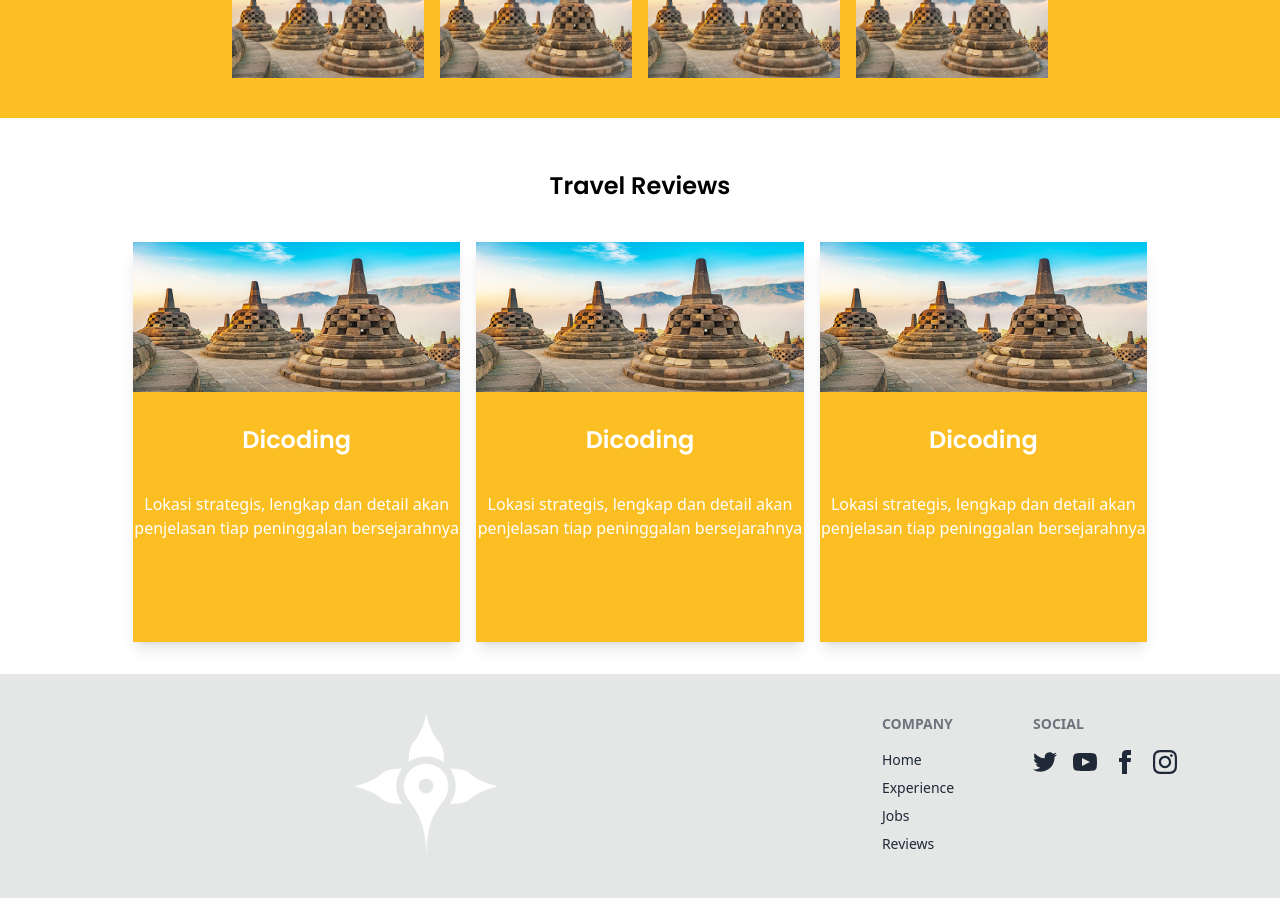
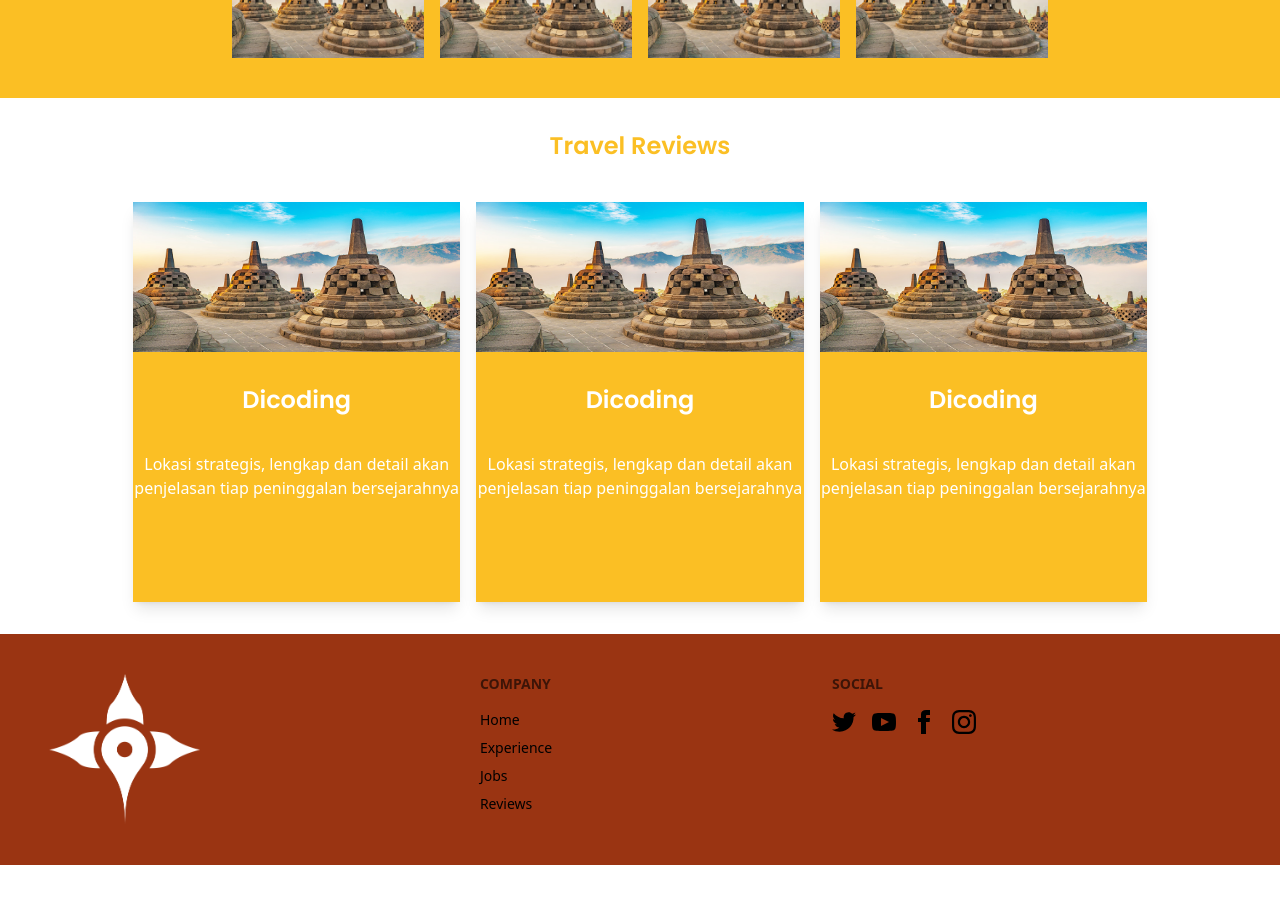
Before and after one commit to Zykiria01/sejaloka, a React (Vite) app: page / in a window 1280 px wide. Shown: the part 1840-2738 px from the top of the page. After the commit the page ends 2705 px from the top, so only its background shows below. Built offline with nearby package versions, Linux system fonts and the light colour scheme.

Commit message:
perbaikan layout

```diff
--- a/src/component/Footer.jsx
+++ b/src/component/Footer.jsx
@@ -2,9 +2,9 @@
 
 const Footer = () => {
   return (
-    <footer className='footer p-10 bg-base-300 text-base-content'>
+    <footer className='footer p-10 bg-orange-800 text-black'>
       <nav>
-        <img className='w-1/5 mx-auto' src={LogoWhite} />
+        <img className='w-40 mx-auto' src={LogoWhite} />
       </nav>
       <nav>
         <header className='footer-title'>Company</header>
--- a/src/component/Layouts/MainLayout.jsx
+++ b/src/component/Layouts/MainLayout.jsx
@@ -4,7 +4,7 @@
 export const MainLayout = ({ title, children }) => {
   return (
     <>
-      <div className='mx-auto max-w-7xl relative'>{children}</div>
+      <div className='mx-0 w-full relat'>{children}</div>
     </>
   );
 };
--- a/src/pages/landingPage/SectionDestinasi/Index.jsx
+++ b/src/pages/landingPage/SectionDestinasi/Index.jsx
@@ -3,7 +3,7 @@
 const SectionDestinasi = () => {
   return (
     <section id='Destinasi'>
-      <div className='flex flex-wrap  items-center justify-center bg-amber-400 my-5 py-10'>
+      <div className='flex flex-wrap  items-center justify-center bg-amber-400 py-10'>
         <div className='mx-auto flex w-full text-center flex-col gap-6 '>
           <h1 className='font-poppins text-2xl font-semibold sm-text-2xl text-white'>
             Destinasi Yang Luar Biasa
--- a/src/pages/landingPage/TravelerReviews/index.jsx
+++ b/src/pages/landingPage/TravelerReviews/index.jsx
@@ -4,7 +4,7 @@
     <section id='Traveler-Reviews' className='bg-white'>
       <div className='flex flex-wrap min-h-full items-center justify-center bg-white py-8 '>
         <div className='mx-auto flex w-full text-center flex-col gap-6 '>
-          <h1 className='font-poppins text-2xl font-semibold sm-text-2xl text-black mb-10'>
+          <h1 className='font-poppins text-2xl font-semibold sm-text-2xl text-amber-400 mb-10'>
             Travel Reviews
           </h1>
         </div>
```
